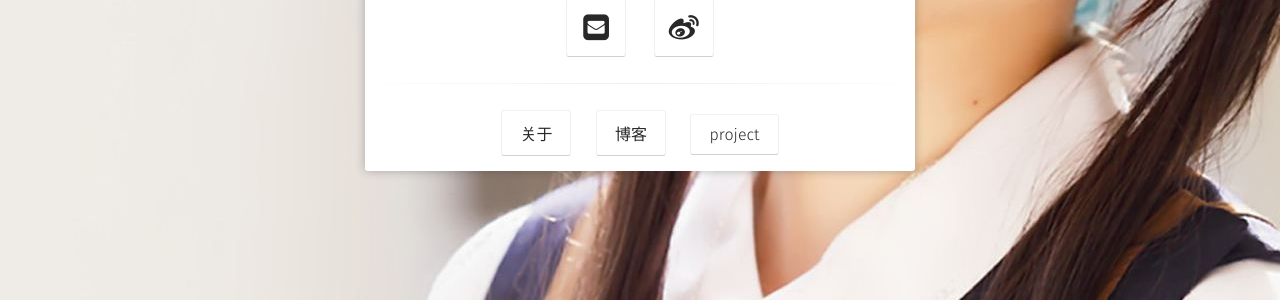
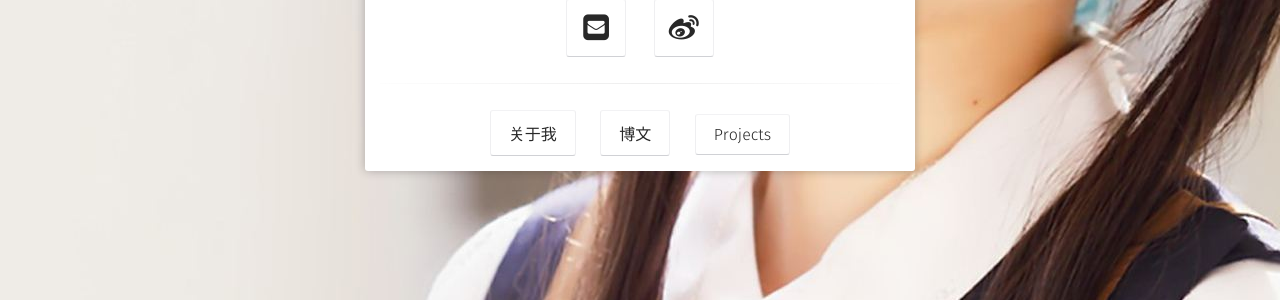
Before and after one commit to zhoushangyue/zhoushangyue.github.io, a Jekyll site: the page built from index.html, in a window 1280 px wide. Shown: the part 523-823 px from the top of the page. Built offline with Jekyll 4.4.1, drawn with Linux system fonts in a browser that asks for light colours; some web fonts are replaced.

Commit message:
Update home.html

```diff
--- a/_layouts/home.html
+++ b/_layouts/home.html
@@ -33,13 +33,13 @@ layout: compress
                   <hr class="hr-line">
                   <h3 class="title">
                          <a class="btn zoombtn" href="{{ site.url }}/about">
-                         关于
+                         关于我
                          </a>
                          <a class="btn zoombtn" href="{{ site.url }}/posts">
-                         博客
+                         博文
                          </a>
                          <a class="btn zoombtn" href="{{ site.url }}/projects">
-                         project
+                         Projects
                          </a>
                  </h3>
             </div>
```
